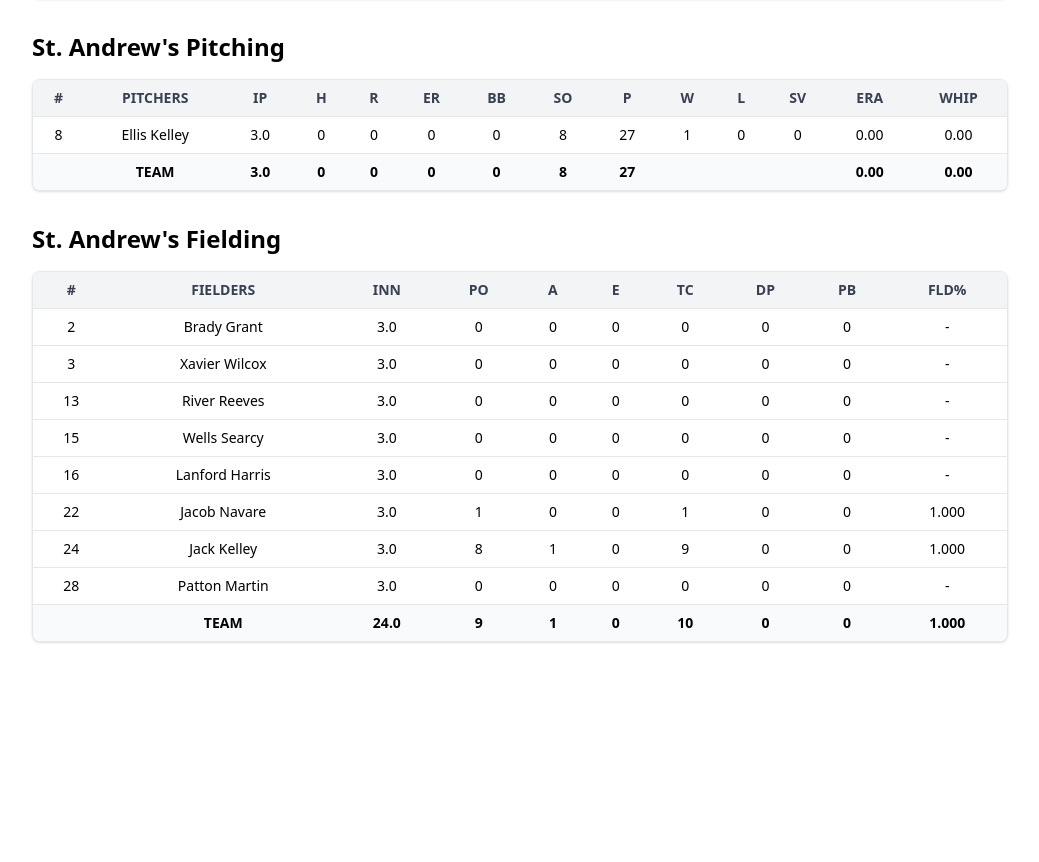
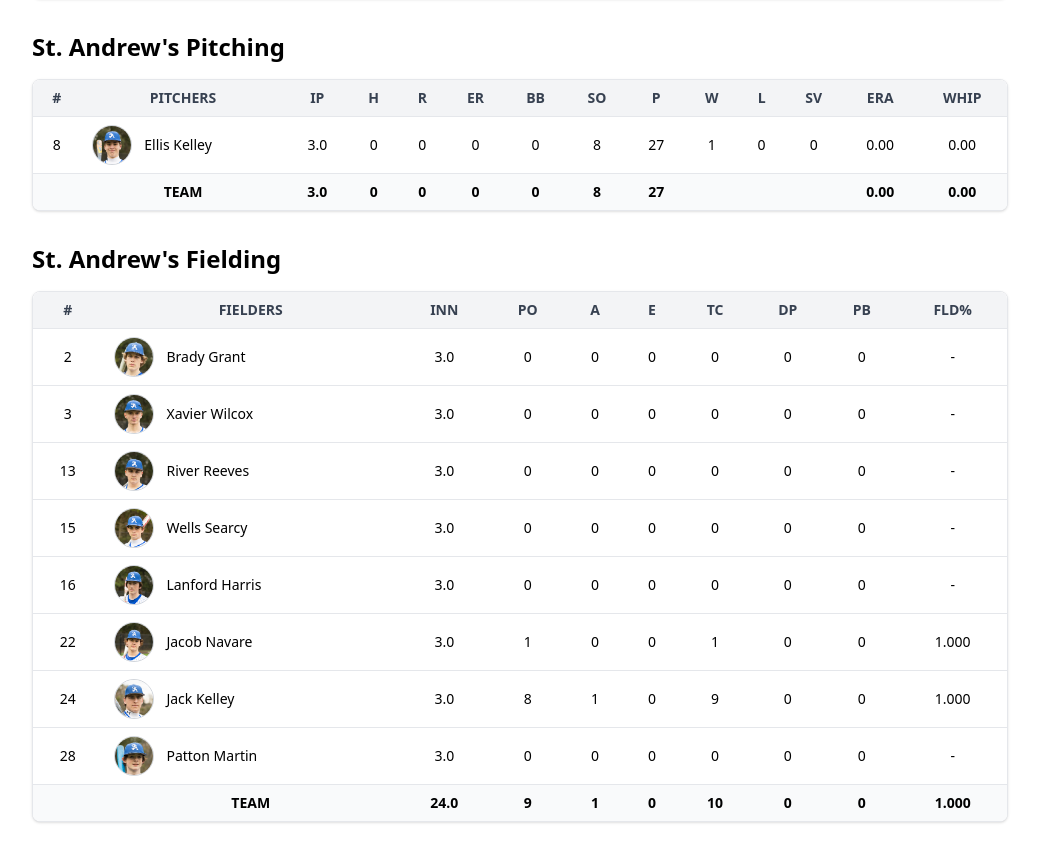
Before and after one commit to newonda1/st-andrews-basketball, a React (Vite) app: page /athletics/boys/baseball/games/2026021901 in a window 1280 px wide. Shown: the part 2333-3195 px from the top of the page, without its empty margins (120-1159 px from the left). Before the commit the page ends 3015 px from the top, so only its background shows below. Built offline with nearby package versions, Linux system fonts and the light colour scheme.

Commit message:
Update GameDetail.jsx

```diff
--- a/src/boys/baseball/pages/GameDetail.jsx
+++ b/src/boys/baseball/pages/GameDetail.jsx
@@ -747,7 +747,19 @@ export default function GameDetail() {
               {pitchingRows.map((row) => (
                 <tr key={row.PlayerID} className="hover:bg-gray-50">
                   <td className={tdClass}>{row.jersey}</td>
-                  <td className={`${tdClass} text-left whitespace-nowrap`}>{row.name}</td>
+                  <td className={`${tdClass} text-left whitespace-nowrap`}>
+                    <div className="flex items-center gap-3">
+                      <img
+                        src={buildPhotoUrl(row.PlayerID)}
+                        alt={row.name}
+                        className="w-10 h-10 rounded-full object-cover border border-gray-300"
+                        onError={(e) => {
+                          e.currentTarget.style.display = "none";
+                        }}
+                      />
+                      <span>{row.name}</span>
+                    </div>
+                  </td>
                   <td className={tdClass}>{outsToBaseballInnings(row.IP)}</td>
                   <td className={tdClass}>{row.H}</td>
                   <td className={tdClass}>{row.R}</td>
@@ -805,7 +817,19 @@ export default function GameDetail() {
               {fieldingRows.map((row) => (
                 <tr key={row.PlayerID} className="hover:bg-gray-50">
                   <td className={tdClass}>{row.jersey}</td>
-                  <td className={`${tdClass} text-left whitespace-nowrap`}>{row.name}</td>
+                  <td className={`${tdClass} text-left whitespace-nowrap`}>
+                    <div className="flex items-center gap-3">
+                      <img
+                        src={buildPhotoUrl(row.PlayerID)}
+                        alt={row.name}
+                        className="w-10 h-10 rounded-full object-cover border border-gray-300"
+                        onError={(e) => {
+                          e.currentTarget.style.display = "none";
+                        }}
+                      />
+                      <span>{row.name}</span>
+                    </div>
+                  </td>
                   <td className={tdClass}>{outsToBaseballInnings(row.INN)}</td>
                   <td className={tdClass}>{row.PO}</td>
                   <td className={tdClass}>{row.A}</td>
```
